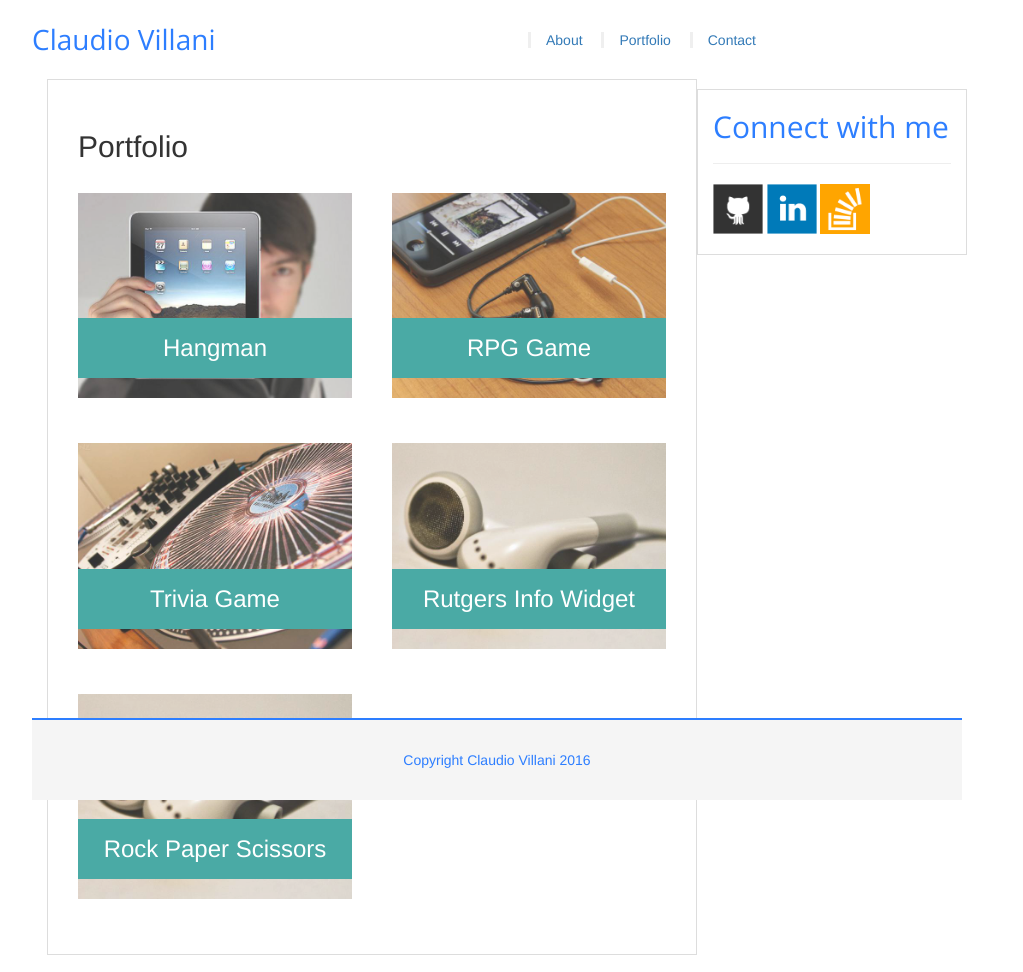
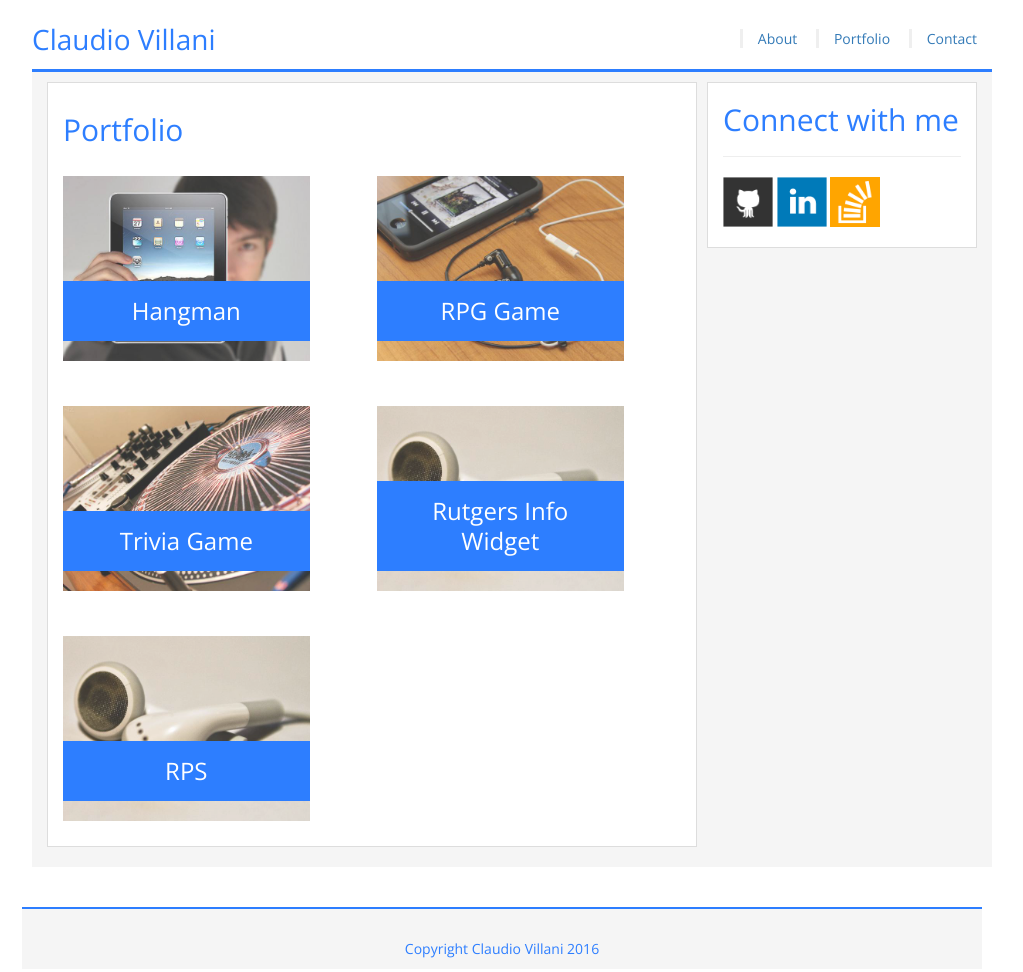
Before and after one commit to iamDio/Bootstrap-Portfolio, a plain HTML site: page portfolio.html in a window 1280 px wide. Shown: the whole page, without its empty margins (143-1166 px from the left). Drawn offline with nearby package versions, Linux system fonts and the light colour scheme.

Commit message:
Fixed broken links, changed styling of about me and portfolio page

```diff
--- a/assets/css/style.css
+++ b/assets/css/style.css
@@ -1,13 +1,13 @@
 @import url('https://fonts.googleapis.com/css?family=Open+Sans');
-
+/*entire page container*/
 .container {
     width: 100%;
     max-width: 960px;
     margin: 0 auto;
- ss
-
+    font-family: 'Open Sans', sans-serif;
+    position: relative;
 }
-
+/*contact me form*/
 #contact {
     background: #fff;
     border: 1px solid #ddd;
@@ -20,7 +20,7 @@
     font-family: 'Open Sans', sans-serif;
     color: #2d7eff;
 }
-
+/*connect with me sidebar*/
 #sidebar {
     width: 100%;
     max-width: 270px;
@@ -30,54 +30,50 @@
     font-family: 'Open Sans', sans-serif;
     color: #2d7eff;
     margin-top: 10px;
+    margin-left: 10px;
 }
-
+/*top navigation bar and logo*/
 #navbar {
     margin-top: 3%;
     margin-bottom: 0;
+    text-align: right;
 }
-
 #navbar a {
     padding-left: 15px;
     margin-left: 15px;
     border-left: 3px solid #efefef;
 }
-
 #logo {
     margin-top: 2%;
     font-size: 28px;
     font-family: 'Open Sans', sans-serif;
     color: #2d7eff;
+}
 
-
-}
-#main{
+/*contains everything in the main div (ex. about me and sidebar)*/
+#main {
+    margin-top: 10px;
     background: #f5f5f5;
     border-top: 3px solid #2d7eff;
-
 }
-#footer {
-    padding:30px;
-    background: #f5f5f5;
-    margin: 0 auto;
-    margin-top: 10px;
-    width: 100%
-    max-width: 960px;
-    text-align: center;
-    color: #2d7eff;
-    border-top: 2px solid #2d7eff;
-}
-
+/*portfolio section*/
 .main-section {
-    float: left;
     width: 100%;
     max-width: 650px;
     padding: 30px;
-    margin: 0 0 40px;
+    padding-bottom: 0;
+    margin-bottom: 20px;
+    margin-top: 10px;
+    border: 1px solid #ddd;
+    overflow: auto;
     background: #fff;
-    border: 1px solid #ddd;
+}
+.main-section h2 {
+    color: #2d7eff;
+    margin-top: 0;
 }
 
+/*portfolio projects styling*/
 .work {
     position: relative;
     float: left;
@@ -85,40 +81,68 @@
     margin: 20px 0 25px;
     overflow: auto;
 }
-
 .work:nth-child(even) {
     margin-right: 40px;
 }
-
 .work img {
-    width: 100%;
+    width: 90%;
     border: 0 none;
     opacity: 0.8;
 }
-
+/*header for portfolio project names */
 .work h3 {
     position: absolute;
     bottom: 20px;
-    width: 100%;
+    width: 90%;
     padding: 15px;
     margin-bottom: 0;
     font-weight: 300;
     line-height: 30px;
     color: #fff;
     text-align: center;
-    background: #4aaaa5;
+    background: #2d7eff;
     border-bottom: 0;
 }
 
-.auth-image {
+/*about me profile image and p tags*/
+#aboutMe{
+     background: #fff;
+     margin: 10px;
+     max-width: 650px;
+     width: 100%;
+
+}
+#aboutMe h2{
+        color: #2d7eff;
+}
+#aboutimg {
     float: left;
-    width: 200px;
+    width: 300px;
     height: auto;
     margin-top: 10px;
     margin-right: 25px;
 }
-p{
-   text-align: justify;
-   font-size: 20px;
-   font-weight: 600px;
+p {
+    text-align: justify;
+    font-size: 18px;
+    font-weight: 600px;
 }
+
+#footer {
+
+    position: absolute;
+    left: 5px;
+    right: 0;
+    bottom: 0;
+    top: 30px;
+    width: 100%;
+    max-width: 960px;
+    padding: 30px;
+    background: #f5f5f5;
+    margin: 0 auto;
+    margin-top: 10px;
+    text-align: center;
+    color: #2d7eff;
+    line-height: -40px;
+    border-top: 2px solid #2d7eff;
+}
--- a/portfolio.html
+++ b/portfolio.html
@@ -11,25 +11,25 @@
     <link rel="stylesheet" href="https://maxcdn.bootstrapcdn.com/bootstrap/3.3.7/css/bootstrap.min.css" integrity="sha384-BVYiiSIFeK1dGmJRAkycuHAHRg32OmUcww7on3RYdg4Va+PmSTsz/K68vbdEjh4u" crossorigin="anonymous">
     <!-- Optional theme -->
     <link rel="stylesheet" href="https://maxcdn.bootstrapcdn.com/bootstrap/3.3.7/css/bootstrap-theme.min.css" integrity="sha384-rHyoN1iRsVXV4nD0JutlnGaslCJuC7uwjduW9SVrLvRYooPp2bWYgmgJQIXwl/Sp" crossorigin="anonymous">
-    <title>Contact | Claudio Villani
+    <title>Portfolio | Claudio Villani
     </title>
 </head>
 
 <body>
     <div class="container">
         <div class="row">
-            <div class="col-md-6" id="logo"> Claudio Villani
+            <div class="col-md-4" id="logo"> Claudio Villani
             </div>
-            <div class="col-md-6 navbar" id="navbar">
+            <div class="col-md-8 navbar-right" id="navbar">
                 <a href="index.html">About</a>
                 <a href="portfolio.html">Portfolio</a>
                 <a href="contact.html">Contact</a>
             </div>
         </div>
 
-    <div class="container">
+    <div class="container" id="main">
         <div class="row"></div>
-        <section class="main-section">
+        <section class="col-md-10 main-section">
 
             <h2>Portfolio</h2>
             <div class="work">
@@ -50,12 +50,12 @@
             </div>
             <div class="work">
                 <img src="assets/images/trivia.jpg" alt="Rock Paper Scissors">
-                <h3>Rock Paper Scissors</h3>
+                <h3>RPS</h3>
             </div>
         </section>
 
-        <div class="col-md-6" id="sidebar">
-            <h2 id="header"> Connect with me </h2>
+        <div class="col-md-2" id="sidebar">
+            <h2> Connect with me </h2>
             <hr>
             <a href="https://github.com/iamDio" target="blank">
                 <img id="connect" src="./assets/images/github-128.png" width="50px">
@@ -68,7 +68,8 @@
             </a>
         </div>
     </div>
-    <footer class="row  navbar-fixed-bottom">
+
+    <footer class="row fixed-bottom-navbar">
         <div class="container">
             <div class="row col-md-12" id="footer">
                 Copyright Claudio Villani 2016
```
Also changed, not shown: contact.html (+1 -1 lines), index.html (+3 -7 lines).
